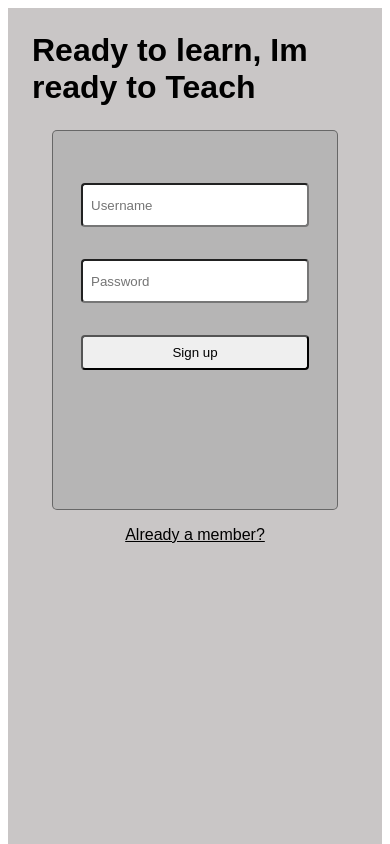
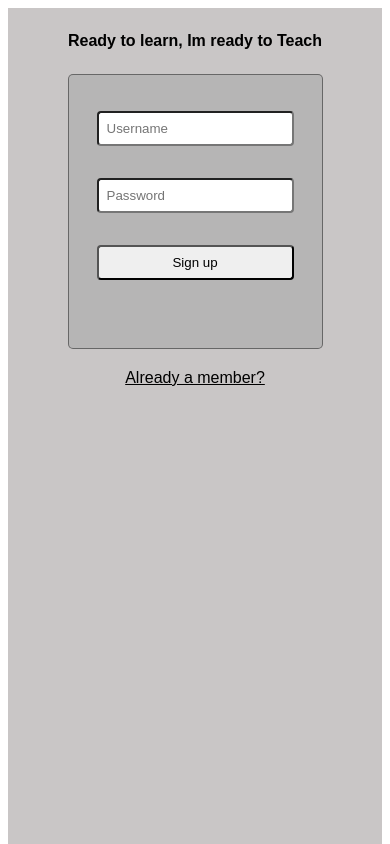
Before and after one commit to Ebonitasha/Legacy-1st-capstone, a React (Create React App) app in the folder client/: page / in a window 390 px wide. Shown: the top 844 px of the page. Built offline with nearby package versions, Linux system fonts and the light colour scheme.

Commit message:
update logo

```diff
--- a/client/src/components/Auth.js
+++ b/client/src/components/Auth.js
@@ -34,7 +34,7 @@ export default function Auth(){
 
   return (
     <div className="auth-container">
-      <h1>Ready to learn, Im ready to Teach</h1>
+      <h1 className='ready'>Ready to learn, Im ready to Teach</h1>
       { !toggle ?
         <>
           <AuthForm
--- a/client/src/css/styles.css
+++ b/client/src/css/styles.css
@@ -281,13 +281,14 @@ flex-direction: column;
 }
 
 .auth-container > h1 {
-  font-size: 2em;
+  font-size: 1.5em;
   margin: 24px;
 }
 
 .auth-container > p {
-  margin: 16px;
+  margin: 20px;
   text-decoration: underline;
+  font-size: 1em;
 }
 
 .auth-container > form {
@@ -559,41 +560,47 @@ flex-direction: column;
         position: relative;
 
       } */
-      .auth-container {
+
+      /* .auth-container {
         display: flex;
         align-items: center;
         flex-direction: column;
         height: 100vh;
+        color: black;
+      } */
 
+      .auth-container > h1 {
+        font-size: 1rem;
+        margin: 24px;
       }
+
+      /* .auth-container > p {
+        margin: 20px;
+        text-decoration: underline;
+        font-size: 1em;
+      }
+
       .auth-container > form {
         border: 1px solid #3339;
         padding: 20px;
         border-radius: 5px;
         background-color: #aaa9;
+
         display: flex;
         flex-direction: column;
-        height: 40vh;
       }
 
       .auth-container > form > input {
         margin: 16px 8px;
         padding: 8px;
         border-radius: 4px;
-        height: 1.5rem;
-        width: 13rem;
-        position: relative;
-        top: 1rem;
       }
 
       .auth-container > form > button {
         margin: 16px 8px;
         padding: 8px;
         border-radius: 4px;
-        position: relative;
-        top: 1rem;
-      }
-
+      } */
 
 
 }
```
